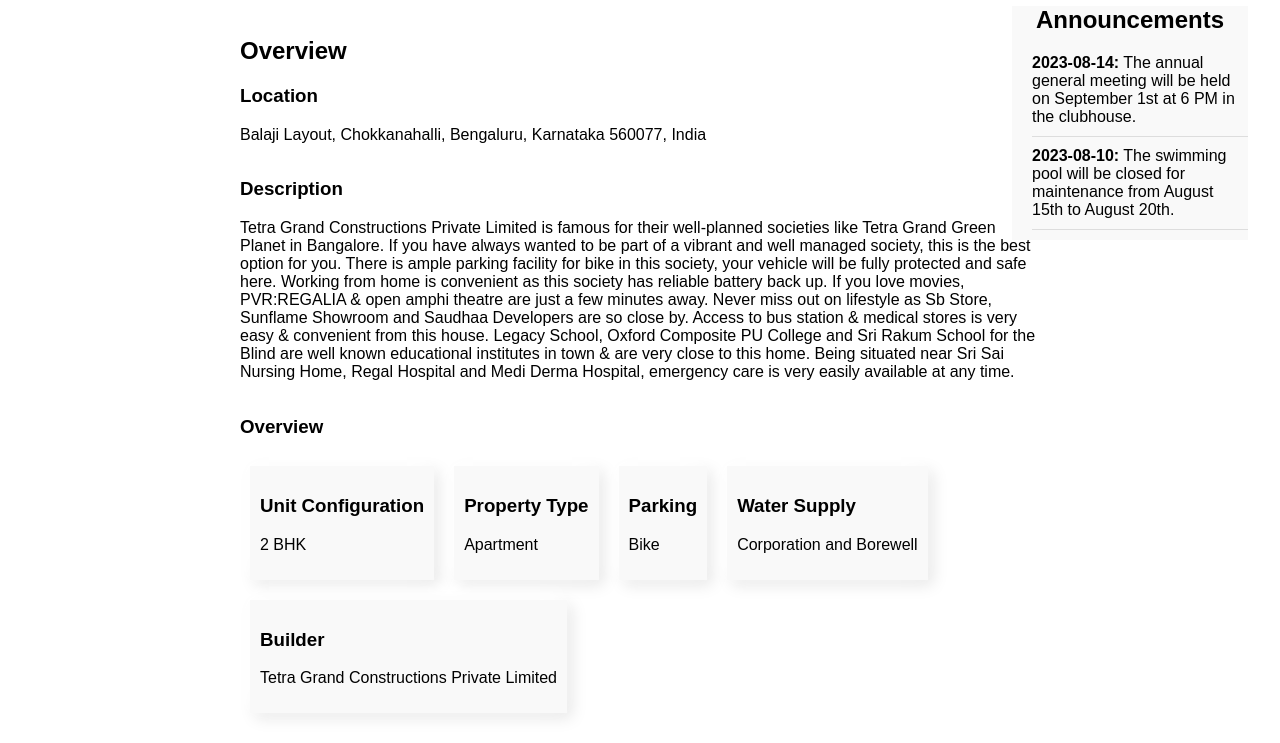
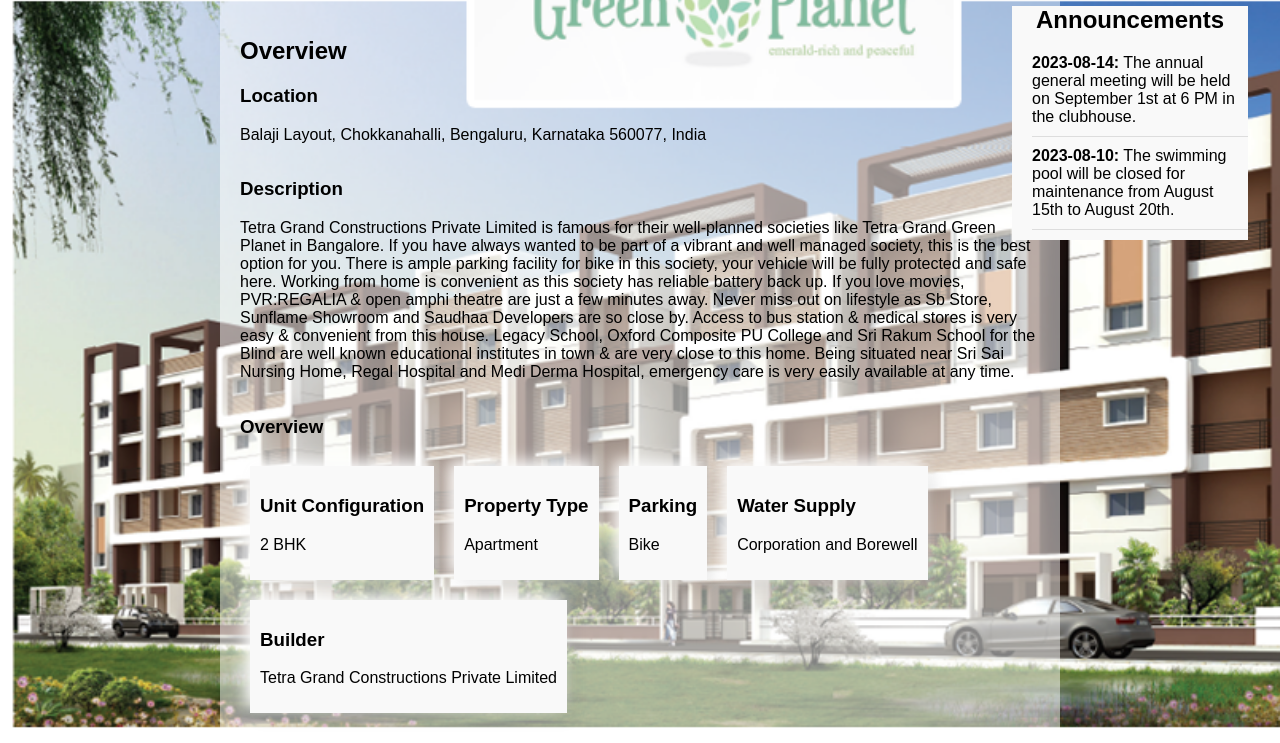
Before and after one commit to g-h-0-S-t/SocietyManagementDemo, a plain HTML site: page index.html in a window 1280 px wide. Shown: the part 80-823 px from the top of the page. Drawn offline with Linux system fonts and the light colour scheme.

Commit message:
Update styles.css - fix path
Update styles.css - fix path

```diff
--- a/styles/styles.css
+++ b/styles/styles.css
@@ -3,7 +3,7 @@ body {
     font-family: Arial, sans-serif;
     margin: 0;
     padding: 0;
-    background-image: url(./images/GreenPlanet_elevation.png);
+    background-image: url(../images/GreenPlanet_elevation.png);
     background-size: cover;
 }
 
```
